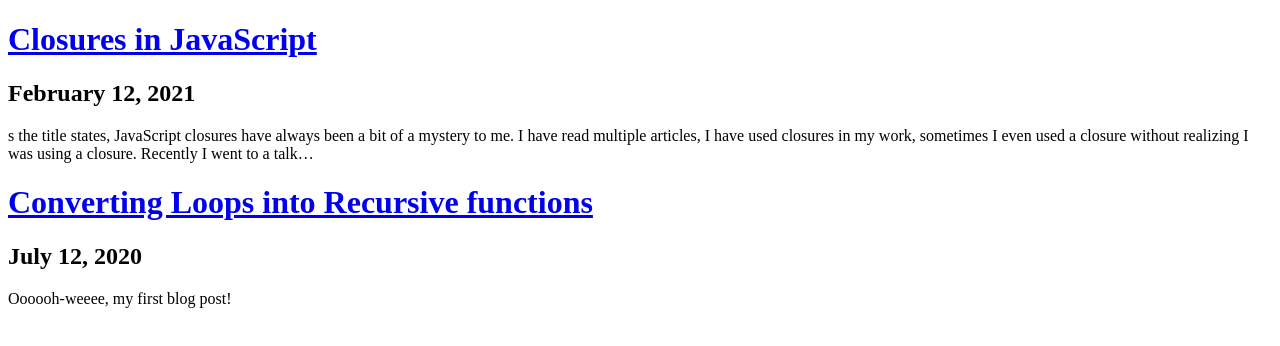
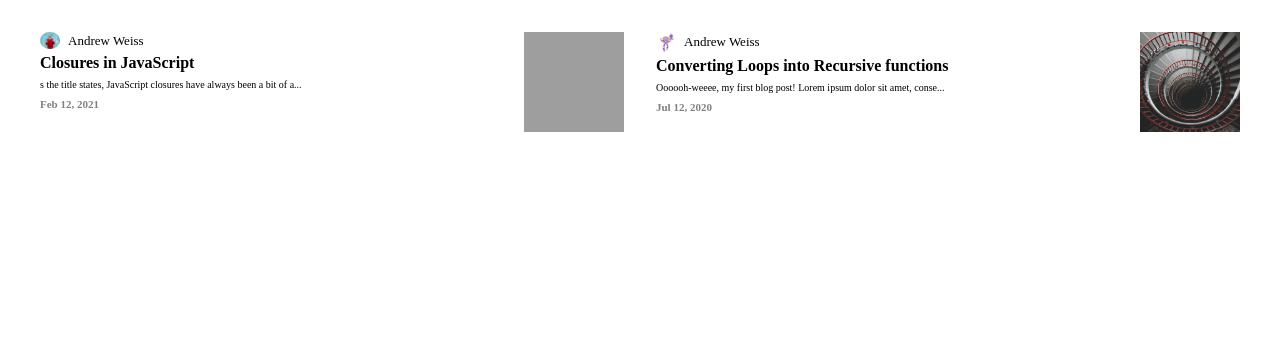
Before and after one commit to wandrew8/blog, a Gatsby site: page /blog in a window 1280 px wide. Built offline with nearby package versions, Linux system fonts and the light colour scheme; Gatsby itself is replaced by a stand-in of ours; grey boxes are pictures that could not be loaded.

Commit message:
adds blog card component and basic styling

```diff
--- a/src/components/authorAside.js
+++ b/src/components/authorAside.js
@@ -26,7 +26,7 @@
                     <h3>{author}</h3>
 
                     { isToggled ? <p className="content">{truncate(authorBio, {
-                        'length': 50,
+                        'length': 70,
                         'seperator': " "
                     })}</p> : <p>{authorBio}</p> }
                     <a onClick={setToggle}>{isToggled ? "Read more" : "Read less"}</a>
@@ -83,6 +83,7 @@
             object-fit: cover;
             border-radius: 50%;
             margin-right: 2rem;
+            margin-bottom: 1rem;
         }
         h3 {
             padding: 0;
--- /dev/null
+++ b/src/components/blogCard.js
@@ -0,0 +1,91 @@
+import React from 'react'
+import { Link } from 'gatsby'
+import styled from 'styled-components'
+import { truncate } from 'lodash'
+import Img from "gatsby-image"
+
+const BlogCard = ({ post }) => {
+    const { excerpt } = post
+    const featuredImage = post.frontmatter.featuredImage.childImageSharp.fluid;
+    const authorImage = post.frontmatter.authorImage.childImageSharp.fluid;
+    const { path, date, title, author } = post.frontmatter
+    return (
+        <Card>
+            <Link to={path}>
+                <div className="flexbox">
+                    <div>
+                        <div className="author">
+                            <Img fluid={authorImage} alt={author} />
+                            <p>{author}</p>
+                        </div>
+                        <h1>{title}</h1>
+                        <p>{truncate(excerpt, {
+                            'length': 70,
+                            'seperator': " "}
+                        )}</p>
+                        <h2>{date}</h2>
+                    </div>
+                    <Img className="image" fluid={featuredImage} alt={title} />
+                </div>
+            </Link>
+        </Card>
+    )
+}
+
+export default BlogCard
+
+const Card = styled.div`
+    border-radius: 10px;
+    .flexbox {
+        display: grid;
+        grid-template-columns: 1fr 100px;
+        grid-gap: 0.5rem;
+        .image {
+            height: 100px;
+            width: 100px;
+        }
+    }
+    a {
+        color: black;
+        text-decoration: none;
+        cursor: pointer;
+    }
+    h1 {
+        font-size: 16px;
+        margin: 0rem;
+        padding: 0;
+    }
+    p {
+        margin: 8px 0px;
+        padding: 0;
+        font-size: 10px;
+        line-height: 10px;
+    }
+    h2 {
+        font-size: 11px;
+        color: gray;
+        margin: 0;
+        padding: 0;
+    }
+    .author {
+        display: grid;
+        grid-template-columns: 20px 1fr;
+        grid-gap: 0.5rem;
+        align-items: center;
+        margin: 0;
+        margin-bottom: 5px;
+        img {
+            height: 20px;
+            width: 20px;
+            border-radius: 50%;
+            object-fit: cover;
+        }
+        p {
+            font-size: 13px;
+            font-weight: 400;
+            line-height: 16px;
+            padding: 0;
+            margin: 0;
+        }
+    }
+`;
--- a/src/markdown-pages/closures/index.md
+++ b/src/markdown-pages/closures/index.md
@@ -5,6 +5,7 @@
 author: "Andrew Weiss"
 authorBio: "Software engineering manager NY Times, dad, husband, former startup founder, TaeKwonDo black belt, cook, news & tech junkie. Here are some of my mind ramblings."
 authorImage: ../../images/authors/jake.jpg
+featuredImage: ../../images/featured/closure.jpg
 tags: ["JavaScript", "Advanced JS", "Closures"]
 ---
 
--- a/src/markdown-pages/recursion/index.md
+++ b/src/markdown-pages/recursion/index.md
@@ -4,7 +4,8 @@
 title: "Converting Loops into Recursive functions"
 author: "Andrew Weiss"
 authorImage: ../../images/gatsby-astronaut.png
+featuredImage: ../../images/featured/recursion.jpg
 tags: ["JavaScript", "Advanced JS", "Recursion"]
 ---
 
-Oooooh-weeee, my first blog post!
+Oooooh-weeee, my first blog post! Lorem ipsum dolor sit amet, consectetur adipiscing elit, sed do eiusmod tempor incididunt ut labore et dolore magna aliqua. Ut enim ad minim veniam, quis nostrud exercitation ullamco laboris nisi ut aliquip ex ea commodo consequat. Duis aute irure dolor in reprehenderit in voluptate velit esse cillum dolore eu fugiat nulla pariatur. Excepteur sint occaecat cupidatat non proident, sunt in culpa qui officia deserunt mollit anim id est laborum.
--- a/src/pages/blog.js
+++ b/src/pages/blog.js
@@ -1,25 +1,21 @@
 import React from "react"
-import { Link, graphql } from "gatsby"
-import { Helmet } from "react-helmet"
-// import '../css/index.css'; // add some style if you want!
+import { graphql } from "gatsby"
+import BlogCard from '../components/blogCard'
+import { devices } from '../styles/devices'
+import styled from 'styled-components'
+
 export default function Index({ data }) {
   const { edges: posts } = data.allMarkdownRemark
   return (
-    <div className="blog-posts">
+    <Grid>
       {posts
         .filter(post => post.node.frontmatter.title.length > 0)
         .map(({ node: post }) => {
           return (
-            <div className="blog-post-preview" key={post.id}>
-              <h1>
-                <Link to={post.frontmatter.path}>{post.frontmatter.title}</Link>
-              </h1>
-              <h2>{post.frontmatter.date}</h2>
-              <p>{post.excerpt}</p>
-            </div>
+            <BlogCard key={post.id} post={post}/>
           )
         })}
-    </div>
+    </Grid>
   )
 }
 export const pageQuery = graphql`
@@ -31,11 +27,37 @@
           id
           frontmatter {
             title
-            date(formatString: "MMMM DD, YYYY")
+            date(formatString: "MMM DD, YYYY")
             path
+            author
+            authorImage {
+              childImageSharp {
+                fluid(maxWidth: 100) {
+                  ...GatsbyImageSharpFluid
+                }
+              }
+            }
+            featuredImage {
+              childImageSharp {
+                fluid(maxWidth: 500) {
+                  ...GatsbyImageSharpFluid
+                }
+              }
+            }
           }
         }
       }
     }
   }
 `
+
+const Grid = styled.div`
+    display: grid;
+    grid-template-columns: 1fr;
+    grid-gap: 2rem;
+    margin: 2rem;
+    justify-content: center;
+    @media ${devices.laptop} {
+    grid-template-columns: repeat(2, 1fr);
+  }
+`;
--- a/src/templates/blogTemplate.js
+++ b/src/templates/blogTemplate.js
@@ -5,6 +5,7 @@
 import AuthorAside from '../components/authorAside'
 import { devices } from '../styles/devices'
 import useMediaQuery from '../hooks/mediaQuery'
+
 export default function Template({ data }) {
   const { markdownRemark: post } = data
   let isPageWide = useMediaQuery(devices.tablet);
```
Also changed, not shown: src/images/featured/recursion.jpg (added), 1 other file.
